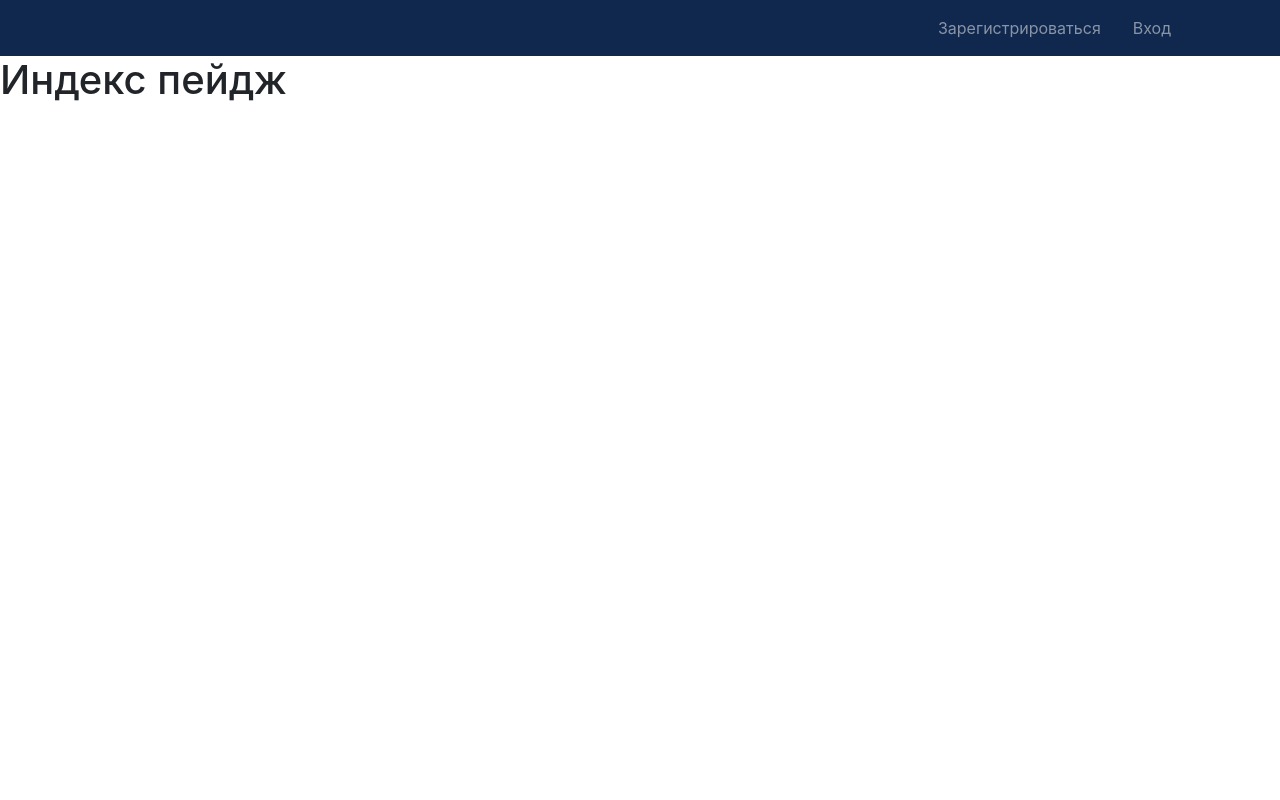
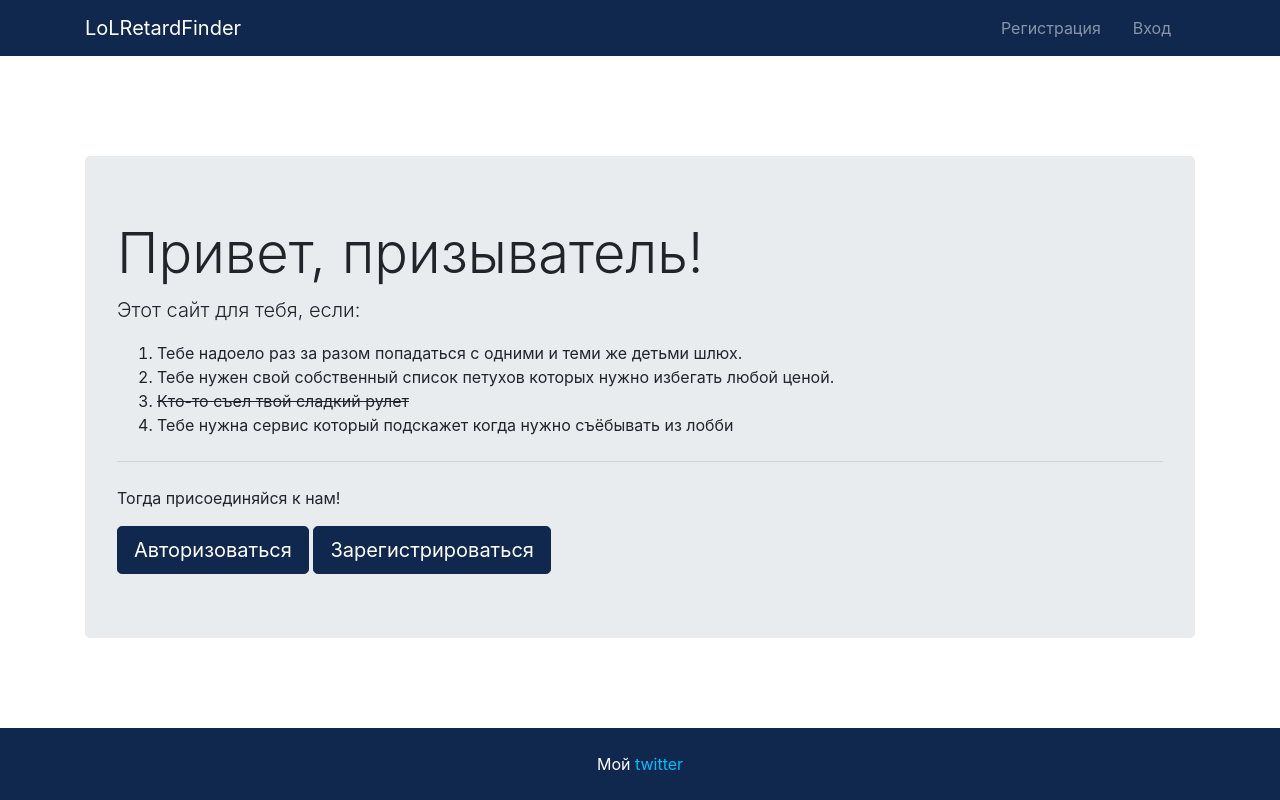
Before and after one commit to strunoder24/lol_retard_catcher, a Django app: page / in a window 1280 px wide. Run offline with Django 3.2, Linux system fonts and the light colour scheme; parts of the project's set-up code (start-up, migrations or seed data) failed here and were passed over; some libraries are stand-ins or nearby versions.

Commit message:
Сделал главную страницу и подтянул общую вёрстку

```diff
--- a/apps/accounts/views.py
+++ b/apps/accounts/views.py
@@ -3,12 +3,12 @@ from django.contrib import messages, auth
 from django.contrib.auth import get_user_model
 from django.db import IntegrityError
 from django.contrib.auth import login, logout, authenticate
+from project.variables import api_key
 
 import requests as ajax
 
 
 def is_exist(username, region):
-    api_key = 'RGAPI-336fda0c-226a-4a38-a44a-d484b026b052'
     response = ajax.get(
         f'https://{region}.api.riotgames.com/lol/summoner/v4/summoners/by-name/{username}?api_key={api_key}')
     if response.status_code == 200:
--- a/project/static/css/style.css
+++ b/project/static/css/style.css
@@ -1,3 +1,32 @@
+html, body {
+    height: 100%;
+    width: 100%;
+    margin: 0;
+}
+
+.main-wrapper {
+    display: flex;
+    width: 100%;
+    height: 100%;
+    flex-direction: column;
+}
+
+footer {
+    margin-top: auto;
+}
+
+footer a {
+    color: deepskyblue;
+}
+
+footer a:hover {
+    color: deepskyblue;
+}
+
+.main-jumbotron {
+    margin-top: 100px;
+}
+
 .btn-secondary {
     color: #fff !important;
 }
--- /dev/null
+++ b/project/variables.py
@@ -0,0 +1 @@
+api_key = 'RGAPI-51b7e8de-b3f1-4ce9-8da0-af05ca694fe2'
--- a/templates/base.html
+++ b/templates/base.html
@@ -19,10 +19,13 @@
     </title>
 </head>
 <body>
+    <div class="main-wrapper">
     <!-- шапка -->
     {% include 'partials/_header.html' %}
     <!-- Основной враппер -->
     {% block content %} {% endblock %}
+    {% include 'partials/_footer.html' %}
+    </div>
     <script src="{% static 'js/jquery-3.3.1.min.js' %}"></script>
     <script src="{% static 'js/bootstrap.bundle.min.js' %}"></script>
     <script src="{% static 'js/main.js' %}"></script>
--- a/templates/pages/index.html
+++ b/templates/pages/index.html
@@ -8,7 +8,28 @@
 
 {% block content %}
     <div>
+        {% if user.is_authenticated %}
         {% include 'partials/_alerts.html' %}
-        <h1>Индекс пейдж</h1>
+            <div class="container">
+                <h1>Индекс пейдж</h1>
+            </div>
+        {% else %}
+            <div class="container">
+                <div class="jumbotron main-jumbotron">
+                    <h1 class="display-4">Привет, призыватель!</h1>
+                    <p class="lead">Этот сайт для тебя, если:</p>
+                    <ol>
+                        <li>Тебе надоело раз за разом попадаться с одними и теми же детьми шлюх.</li>
+                        <li>Тебе нужен свой собственный список петухов которых нужно избегать любой ценой.</li>
+                        <li><s>Кто-то съел твой сладкий рулет</s></li>
+                        <li>Тебе нужна сервис который подскажет когда нужно съёбывать из лобби</li>
+                    </ol>
+                    <hr class="my-4">
+                    <p>Тогда присоединяйся к нам!</p>
+                    <a class="btn btn-primary btn-lg" href="{% url 'login' %}" role="button">Авторизоваться</a>
+                    <a class="btn btn-primary btn-lg" href="{% url 'register' %}">Зарегистрироваться</a>
+                </div>
+            </div>
+        {% endif %}
     </div>
 {% endblock %}
--- /dev/null
+++ b/templates/partials/_footer.html
@@ -0,0 +1,3 @@
+<footer id="main-footer" class="py-4 bg-primary text-white text-center">
+    Мой <a href="https://twitter.com/UR_LYING_MORGAN">twitter</a>
+</footer>
--- a/templates/partials/_header.html
+++ b/templates/partials/_header.html
@@ -2,9 +2,9 @@
 
 <nav class="navbar navbar-expand-lg navbar-dark bg-primary sticky-top">
 <div class="container">
-{#  <a class="navbar-brand" href="index.html">#}
-{#    <img src="{% static 'img/logo.png' %}" class="logo" alt="">#}
-{#  </a>#}
+  <a class="navbar-brand" href="index.html">
+    LoLRetardFinder
+  </a>
   <button class="navbar-toggler" type="button" data-toggle="collapse" data-target="#navbarNavAltMarkup">
     <span class="navbar-toggler-icon"></span>
   </button>
@@ -43,7 +43,7 @@
           >
             <a class="nav-link"
                href="{% url 'register' %}">
-              <i class="fas fa-user-plus"></i> Зарегистрироваться</a>
+              <i class="fas fa-user-plus"></i> Регистрация</a>
           </li>
           <li
           {% if 'login' in request.path %}
@@ -54,7 +54,6 @@
           >
             <a class="nav-link" href="{% url 'login' %}">
               <i class="fas fa-sign-in-alt"></i>
-
               Вход</a>
           </li>
         {% endif %}
```
